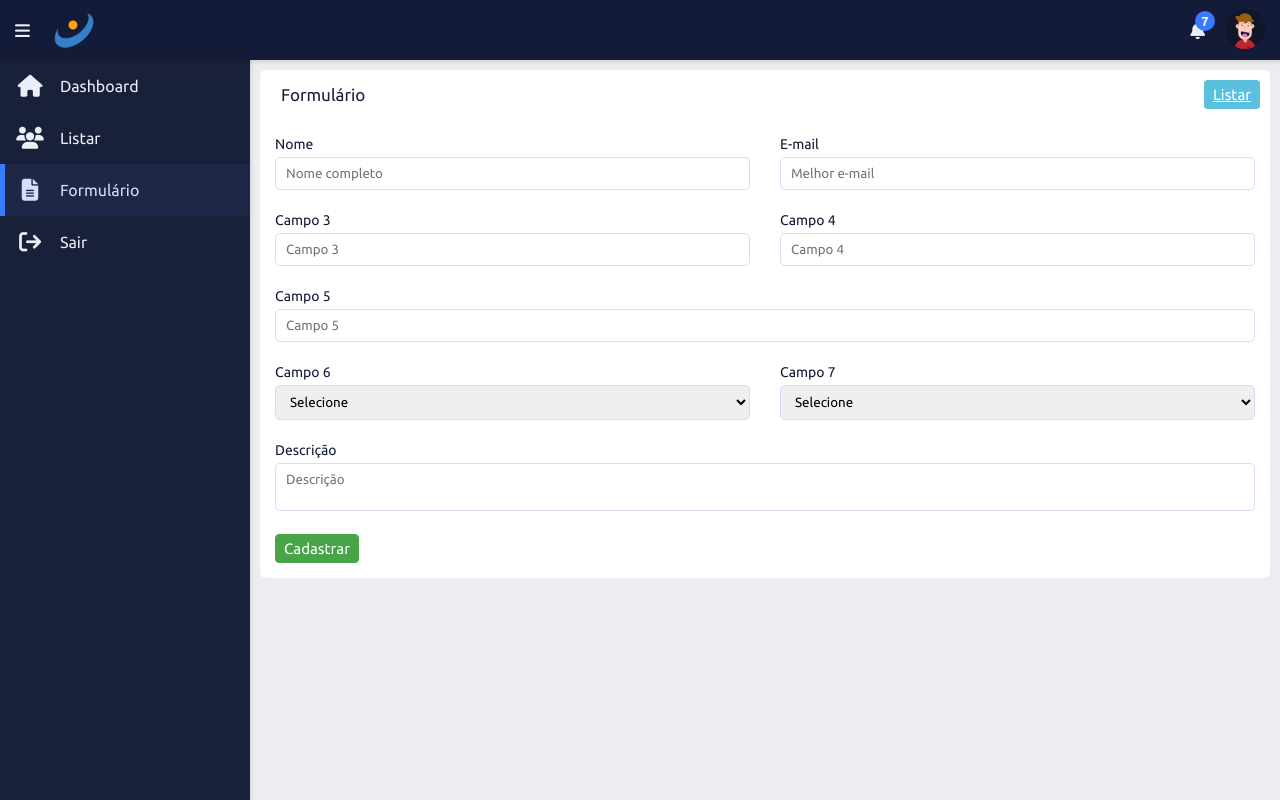
After one commit to WallaceHerlon/udemy-desenvolvimento-web, a PHP site: page /formulario.html in a window 1280 px wide. The commit adds this page. Run offline with PHP 8.4, Linux system fonts and the light colour scheme.

Commit message:
Projeto 02: sistema administrativo - Layout do formulário

```diff
--- a/projetos/02_sistema_administrativo/css/adm.css
+++ b/projetos/02_sistema_administrativo/css/adm.css
@@ -530,3 +530,51 @@ body {
     color: var(--info-color);
 }
 /* Fim personalizar botão */
+
+/* Início formulário */
+.wrapper .content-adm {
+    width: 100%;
+    padding: 10px;
+}
+
+.form-adm {
+    width: 100%;
+    position: relative;
+    margin: 10px auto 0 auto;
+}
+
+.row-input {
+    width: 100%;
+    display: grid;
+    grid-template-columns: repeat(auto-fit, minmax(300px, 1fr));
+    gap: 20px 30px;
+    margin-bottom: 20px;
+}
+
+.title-input {
+    color: var(--fourth-bg-color);
+    font-size: 14px;
+}
+
+input.input-adm,
+textarea.input-adm,
+select.input-adm {
+    width: 100%;
+    font-weight: 400;
+    padding: 8px 10px;
+    border-radius: 5px;
+    border: 1.2px solid var(--active-color);
+    margin-top: 5px;
+}
+
+textarea.input-adm {
+    resize: none;
+}
+
+input.input-adm:focus,
+textarea.input-adm:focus,
+select.input-adm:focus {
+    outline: none;
+    border-color: var(--site-color);
+}
+/* Fim formulário */
--- /dev/null
+++ b/projetos/02_sistema_administrativo/formulario.html
@@ -0,0 +1,167 @@
+<!DOCTYPE html>
+<html lang="pt-br">
+
+<head>
+    <meta charset="UTF-8">
+    <meta http-equiv="X-UA-Compatible" content="IE=edge">
+    <meta name="viewport" content="width=device-width, initial-scale=1.0">
+    <link rel="shortcut icon" href="./img/icon/favicon.ico" type="image/x-icon">
+    <link rel="stylesheet" href="https://cdnjs.cloudflare.com/ajax/libs/font-awesome/6.2.1/css/all.min.css">
+    <link rel="stylesheet" href="./css/adm.css">
+    <title>Adm</title>
+</head>
+
+<body>
+    <!-- Inicio Navbar -->
+    <nav class="navbar">
+        <div class="navbar-content">
+            <div class="bars">
+                <i class="fa-solid fa-bars"></i>
+            </div>
+            <img src="./img/logo/logo.png" alt="Logo" class="logo" width="40">
+        </div>
+
+        <div class="navbar-content">
+            <div class="notification">
+                <i class="fa-solid fa-bell"></i>
+                <span class="number">7</span>
+                <div class="dropdown-menu">
+                    <div class="dropdown-content">
+                        <li>
+                            <img src="./img/users/user.jpg" alt="Usuario" width="40">
+                            <div class="text">
+                                Fusce ut leo pretium, luctus elit id, vulputate lectus.
+                            </div>
+                        </li>
+                        <li>
+                            <img src="./img/users/user.jpg" alt="Usuario" width="40">
+                            <div class="text">
+                                Fusce ut leo pretium, luctus elit id, vulputate lectus.
+                            </div>
+                        </li>
+                    </div>
+                </div>
+            </div>
+
+            <div class="avatar">
+                <img src="./img/users/user.jpg" alt="Usuario" width="40">
+                <div class="dropdown-menu setting">
+                    <div class="item">
+                        <span class="fa-solid fa-user"></span> Perfil
+                    </div>
+                    <div class="item">
+                        <span class="fa-solid fa-gear"></span> Configuração
+                    </div>
+                    <div class="item">
+                        <span class="fa-solid fa-arrow-right-from-bracket"></span> Sair
+                    </div>
+                </div>
+            </div>
+        </div>
+    </nav>
+    <!-- Fim Navbar -->
+
+    <!-- Inicio Conteudo -->
+    <div class="content">
+        <!-- Inicio da Sidebar -->
+        <div class="sidebar">
+            <a href="index.html" class="sidebar-nav"><i class="icon fa-solid fa-house"></i>
+                <span>Dashboard</span>
+            </a>
+            <a href="listar.html" class="sidebar-nav"><i class="icon fa-solid fa-users"></i>
+                <span>Listar</span>
+            </a>
+            <a href="formulario.html" class="sidebar-nav active"><i class="icon fa-solid fa-file-lines"></i>
+                <span>Formulário</span>
+            </a>
+            <a href="login.html" class="sidebar-nav"><i class="icon fa-solid fa-arrow-right-from-bracket"></i>
+                <span>Sair</span>
+            </a>
+
+        </div>
+        <!-- Fim da Sidebar -->
+        <!-- Inicio do conteudo do administrativo -->
+        <div class="wrapper">
+            <div class="row">
+                <div class="top-list">
+                    <span class="title-content">Formulário</span>
+                    <div class="top-list-right">
+                        <a href="listar.html" class="btn-info">Listar</a>
+                    </div>
+                </div>
+
+                <div class="content-adm">
+                    <form class="form-adm">
+                        <div class="row-input">
+                            <div class="column">
+                                <label class="title-input">Nome</label>
+                                <input type="text" name="name" id="name" class="input-adm" placeholder="Nome completo">
+                            </div>
+                            <div class="column">
+                                <label class="title-input">E-mail</label>
+                                <input type="email" name="email" id="email" class="input-adm" placeholder="Melhor e-mail">
+                            </div>
+                        </div>
+
+                        <div class="row-input">
+                            <div class="column">
+                                <label class="title-input">Campo 3</label>
+                                <input type="text" name="campo_3" id="campo_3" class="input-adm" placeholder="Campo 3">
+                            </div>
+                            <div class="column">
+                                <label class="title-input">Campo 4</label>
+                                <input type="text" name="campo_4" id="campo_4" class="input-adm" placeholder="Campo 4">
+                            </div>
+                        </div>
+
+                        <div class="row-input">
+                            <div class="column">
+                                <label class="title-input">Campo 5</label>
+                                <input type="text" name="campo_5" id="campo_5" class="input-adm" placeholder="Campo 5">
+                            </div>
+                        </div>
+
+                        <div class="row-input">
+                            <div class="column">
+                                <label class="title-input">Campo 6</label>
+                                <select name="campo_6" id="campo_6" class="input-adm">
+                                    <option>Selecione</option>
+                                    <option>Opção 1</option>
+                                    <option>Opção 2</option>
+                                    <option>Opção 3</option>
+                                </select>
+                            </div>
+                            <div class="column">
+                                <label class="title-input">Campo 7</label>
+                                <select name="campo_7" id="campo_7" class="input-adm">
+                                    <option>Selecione</option>
+                                    <option>Opção 1</option>
+                                    <option>Opção 2</option>
+                                    <option>Opção 3</option>
+                                </select>
+                            </div>
+                        </div>
+
+                        <div class="row-input">
+                            <div class="column">
+                                <label class="title-input">Descrição</label>
+                                <textarea name="descricao" id="descricao" class="input-adm" placeholder="Descrição"></textarea>
+                            </div>
+                        </div>
+
+                        <button type="button" class="btn-success">Cadastrar</button>
+                    </form>
+                </div>
+
+            </div>
+        </div>
+        <!-- Fim do conteudo do administrativo -->
+    </div>
+    <!-- Fim Conteudo -->
+
+    <!--  -->
+
+    <script src="./js/adm.js"></script>
+</body>
+
+</html>
```
Also changed, not shown: projetos/02_sistema_administrativo/index.html (+6 -6 lines), projetos/02_sistema_administrativo/listar.html (+11 -13 lines).
